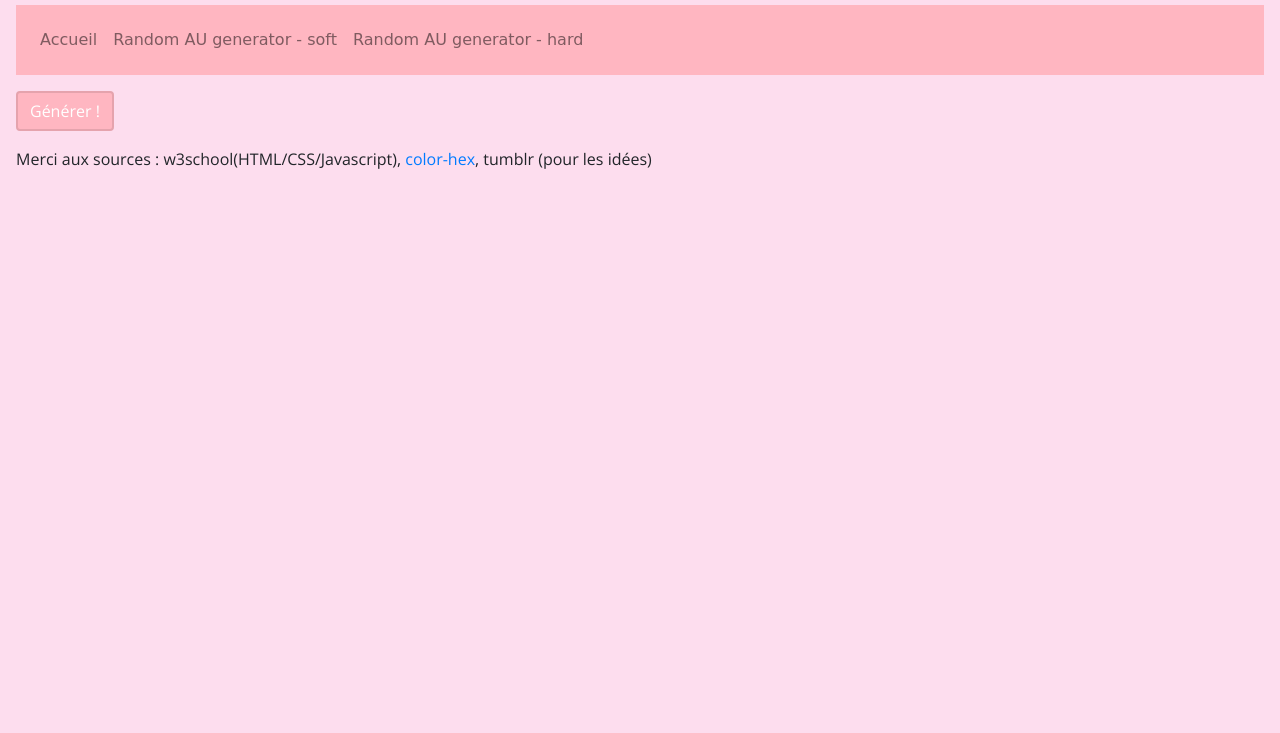
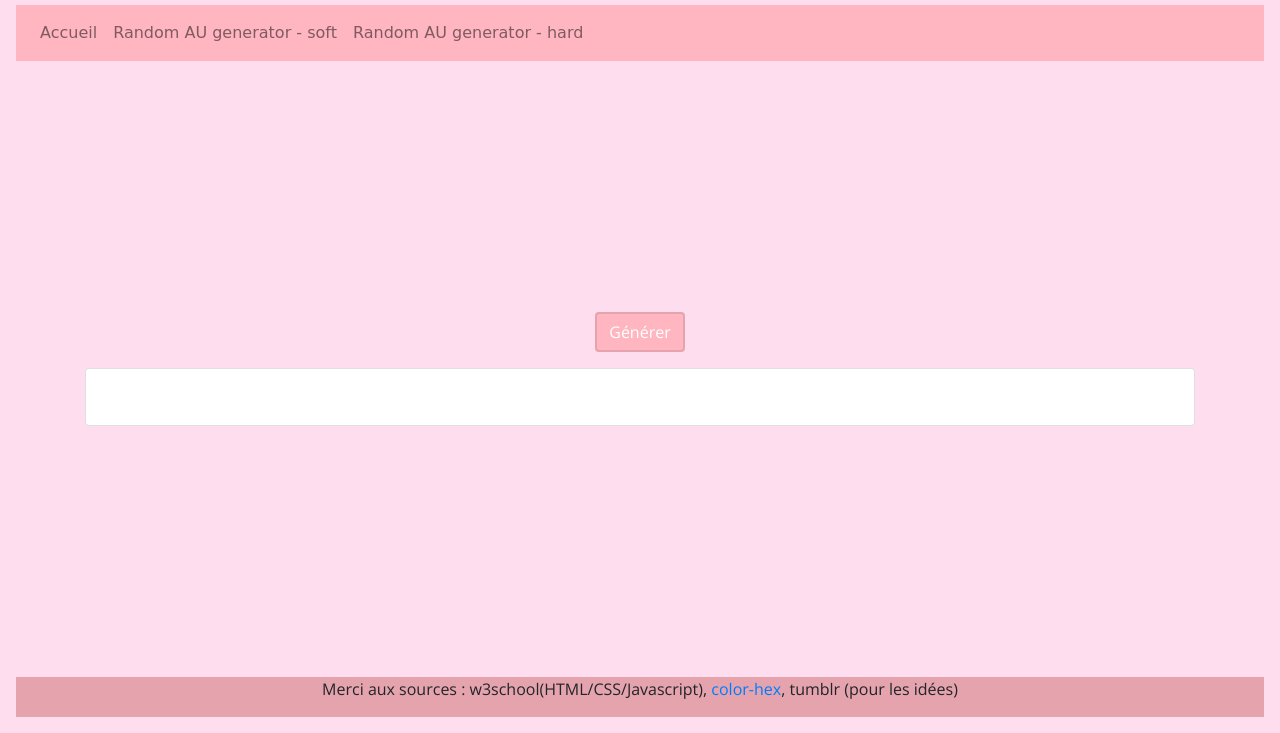
Before and after one commit to vlav98/RandomSentencesGenerators, a plain HTML site: page index.html in a window 1280 px wide. Shown: the part 67-800 px from the top of the page. Drawn offline with nearby package versions, Linux system fonts and the light colour scheme; a web font is replaced by a local one.

Commit message:
:lipstick: Updating view

```diff
--- a/css/style.css
+++ b/css/style.css
@@ -1,11 +1,13 @@
-* {
+html, body {
+	height: 100%;
 }
 
 body {
 	font-family: 'Open Sans', sans-serif;
 	background-color: #fdddee;
 	background-image: url("./../img/star.gif");
-	margin:0;
+	display: flex;
+	margin: 0;
 }
 
 .header{
@@ -16,15 +18,6 @@ body {
 .navbar {
 	font-family: 'Shadows Into Light Two', cursive;
 	background-color: #FFB6C1;
-}
-
-.navbar a{
-	float: left;
-	color : white;
-	text-align: center;
-	padding: 15px;
-	text-decoration: none;
-	display: inline-block;
 }
 
 .navbar li a:hover{
@@ -39,12 +32,16 @@ body {
 	background-color: #FFF;
 }
 
-.btn {
+.btn-outline-primary {
 	color: white;
 	background-color: #FFB6C1;
 	border: 2px solid #e5a3ad;
 }
 
-.btn:hover{
+.btn-outline-primary:hover{
 	background-color: #e5a3ad;
 }
+
+#mercis {
+	background-color: #e5a3ad;
+}
--- a/index.html
+++ b/index.html
@@ -8,10 +8,20 @@
 		integrity="sha384-Vkoo8x4CGsO3+Hhxv8T/Q5PaXtkKtu6ug5TOeNV6gBiFeWPGFN9MuhOf23Q9Ifjh" crossorigin="anonymous">
 	<link rel="stylesheet" type="text/css" href="./css/style.css"/>
 	<link href="https://fonts.googleapis.com/css?family=Open+Sans|Shadows+Into+Light+Two" rel="stylesheet"/>
+	<script src="https://code.jquery.com/jquery-3.4.1.slim.min.js"
+		integrity="sha384-J6qa4849blE2+poT4WnyKhv5vZF5SrPo0iEjwBvKU7imGFAV0wwj1yYfoRSJoZ+n"
+		crossorigin="anonymous"></script>
+	<script src="https://cdn.jsdelivr.net/npm/popper.js@1.16.0/dist/umd/popper.min.js"
+		integrity="sha384-Q6E9RHvbIyZFJoft+2mJbHaEWldlvI9IOYy5n3zV9zzTtmI3UksdQRVvoxMfooAo"
+		crossorigin="anonymous"></script>
+	<script src="https://stackpath.bootstrapcdn.com/bootstrap/4.4.1/js/bootstrap.min.js"
+		integrity="sha384-wfSDF2E50Y2D1uUdj0O3uMBJnjuUD4Ih7YwaYd1iqfktj0Uod8GCExl3Og8ifwB6"
+		crossorigin="anonymous"></script>
+	<script type="text/javascript" src="./js/script.js"></script>
 </head>
-<body>
+<body class="text-center">
 	<div class="cover-container d-flex w-100 h-100 p-3 mx-auto flex-column">
-		<div class="masthead mb-auto">
+		<div class="mb-auto">
 			<div class="header">
 				<h1>Random Generator</h1>
 			</div>
@@ -30,24 +40,21 @@
 			</div>
 		</div>
 		<div role="main" class="inner cover">
-			<p id="plot"><!-- Lorem ipsum dolor sit amet, consectetur adipiscing elit. Maecenas sit amet pretium urna. Vivamus venenatis velit nec neque ultricies, eget elementum magna tristique. Quisque vehicula, risus eget aliquam placerat, purus leo tincidunt eros, eget luctus quam orci in velit. Praesent scelerisque tortor sed accumsan convallis. --></p>
-			<p>
-				<input class="btn btn-outline-primary" id="gen" type="button" name="BGENERATE" value="Générer !" onclick="GenPlot();">
-			</p>
-			<div id="mercis">
+			<div class="container my-auto">
+				<p>
+					<button class="btn btn-outline-primary" id="gen" type="button" name="BGENERATE" value="Générer !" onclick="GenPlot();">Générer</button>
+				</p>
+				<div class="card align-items-center align-self-center">
+					<p id="plot" class="card-body">
+					</p>
+				</div>
+			</div>
+		</div>
+		<div id="mercis" class="mt-auto">
+			<div class="inner">
 				<p>Merci aux sources : w3school(HTML/CSS/Javascript), <a href="http://www.color-hex.com/color/ffb6c1">color-hex</a>, tumblr (pour les idées)</p>
 			</div>
 		</div>
 	</div>
-	<script src="https://code.jquery.com/jquery-3.4.1.slim.min.js"
-		integrity="sha384-J6qa4849blE2+poT4WnyKhv5vZF5SrPo0iEjwBvKU7imGFAV0wwj1yYfoRSJoZ+n"
-		crossorigin="anonymous"></script>
-	<script src="https://cdn.jsdelivr.net/npm/popper.js@1.16.0/dist/umd/popper.min.js"
-		integrity="sha384-Q6E9RHvbIyZFJoft+2mJbHaEWldlvI9IOYy5n3zV9zzTtmI3UksdQRVvoxMfooAo"
-		crossorigin="anonymous"></script>
-	<script src="https://stackpath.bootstrapcdn.com/bootstrap/4.4.1/js/bootstrap.min.js"
-		integrity="sha384-wfSDF2E50Y2D1uUdj0O3uMBJnjuUD4Ih7YwaYd1iqfktj0Uod8GCExl3Og8ifwB6"
-		crossorigin="anonymous"></script>
-	<script type="text/javascript" src="./js/script.js"></script>
 </body>
 </html>
```
